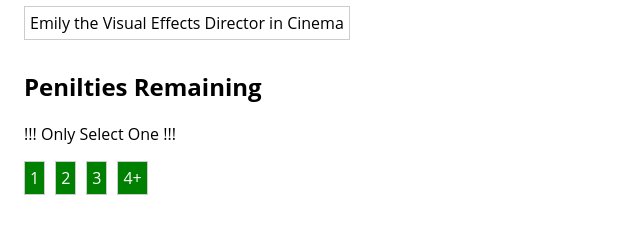
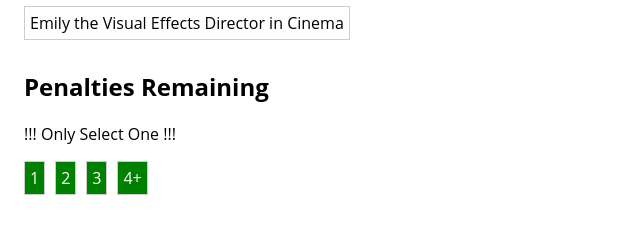
Before and after one commit to FRCTeam272/272-FLL-Score-Sheet, a Gatsby site: page / in a window 1280 px wide. Shown: the part 6585-6819 px from the top of the page, 0-640 px from the left. Built offline with nearby package versions, Linux system fonts and the light colour scheme; Gatsby itself is replaced by a stand-in of ours.

Commit message:
more spelling

```diff
--- a/src/components/data.js
+++ b/src/components/data.js
@@ -136,7 +136,7 @@ const x = [
     "sum": 0
   },
   {
-    "name": "Penilties Remaining",
+    "name": "Penalties Remaining",
     "helpText": "!!! Only Select One !!!",
     "options": [-10, -15, -25, -50],
     "optionText": [1, 2, 3, "4+"],
```
